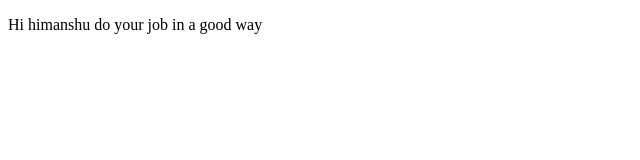
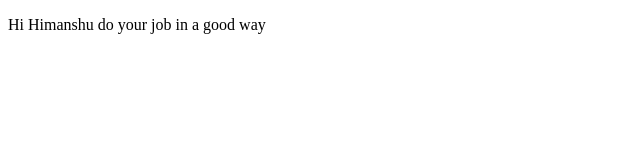
Before and after one commit to himusoni/webpage1, a plain HTML site: page module2-solution/index.html in a window 1280 px wide. Shown: the full height of the page, 0-640 px from the left. Drawn offline with Linux system fonts and the light colour scheme.

Commit message:
Update index.html

```diff
--- a/module2-solution/index.html
+++ b/module2-solution/index.html
@@ -4,6 +4,6 @@
 	<title>Good morning</title>
 </head>
 <body>
- <p>Hi himanshu do your job in a good way</p>
+ <p>Hi Himanshu do your job in a good way</p>
 </body>
 </html>
```
